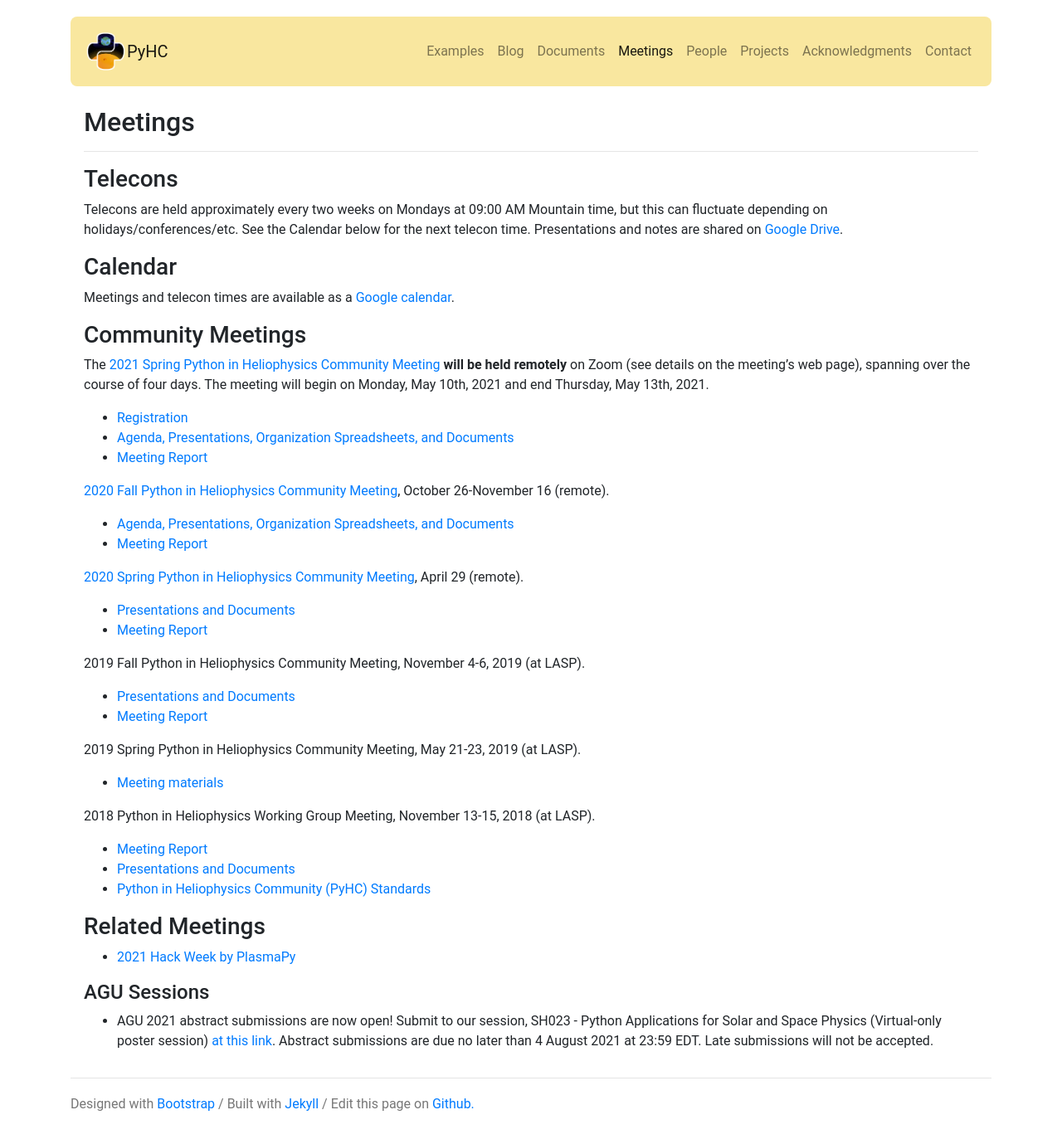
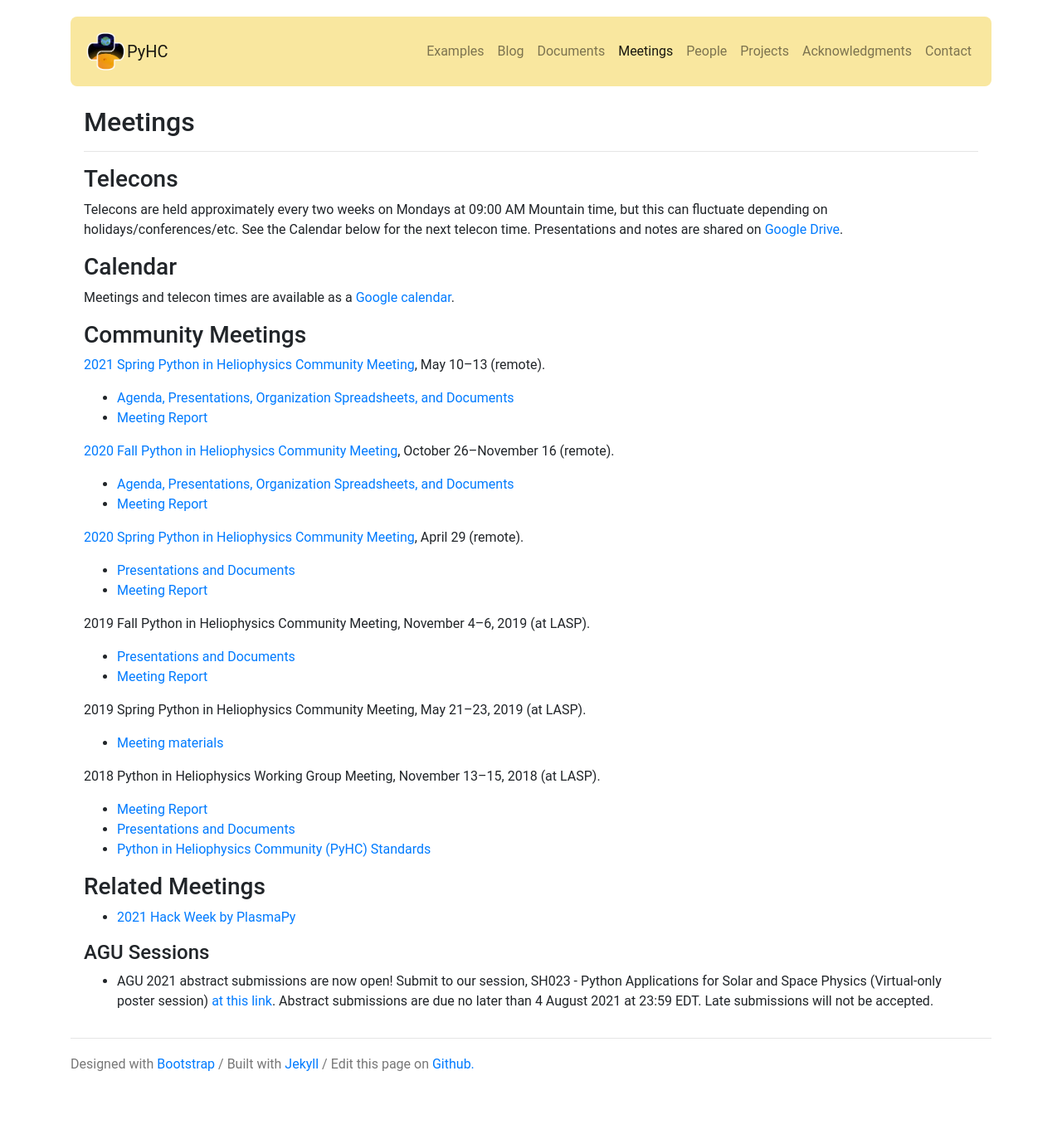
Before and after one commit to heliophysicsPy/heliophysicsPy.github.io, a Jekyll site: the page built from _pages/meetings.md, in a window 1280 px wide. Shown: the whole page at 83% size. Built offline with Jekyll 4.4.1, drawn with Linux system fonts in a browser that asks for light colours; nearby versions of some CDN libraries; after the commit the page ends 1331 px from its top, so only the background shows below that.

Commit message:
Update Spring 2021 Meeting entry

```diff
--- a/_pages/meetings.md
+++ b/_pages/meetings.md
@@ -14,14 +14,13 @@ Meetings and telecon times are available as a [Google calendar](https://calendar
 
 ### Community Meetings
 
-The [2021 Spring Python in Heliophysics Community Meeting]({% link
-_pages/meetings/spring2021.md %}) **will be held remotely** on Zoom (see details on the meeting's web page), spanning over the course of four days. The meeting will begin on Monday, May 10th, 2021 and end Thursday, May 13th, 2021.
-* [Registration](https://docs.google.com/forms/d/1tk9uQTm9TzwNV8jle3QCg8IZkhZsQjLKMQDN-02a4IY/edit?usp=sharing)
+[2021 Spring Python in Heliophysics Community Meeting]({% link
+_pages/meetings/spring2021.md %}), May 10–13 (remote).
 * [Agenda, Presentations, Organization Spreadsheets, and Documents](https://drive.google.com/drive/u/0/folders/1HcIQRnVmEXiTgNVx7cVL5mMySxVbUFYc)
 * [Meeting Report](https://docs.google.com/document/d/1G6Gr569NQ_j5FrW3fQkN-QtKazNznsDfHg39SOvnqSc/edit?usp=sharing)
 
 [2020 Fall Python in Heliophysics Community Meeting]({% link
-_pages/meetings/fall2020.md %}), October 26-November 16 (remote).
+_pages/meetings/fall2020.md %}), October 26–November 16 (remote).
 * [Agenda, Presentations, Organization Spreadsheets, and Documents](https://drive.google.com/drive/u/0/folders/1T3CGRwXAst8jd7I6xFiKxyCgluGGpg0A)
 * [Meeting Report](https://docs.google.com/document/d/1roGSs_DKtXP5uLyPEHZrtA6taHW9zcMp0L54JKpg1p0/edit#heading=h.mpebd2k6hb5s)
 
@@ -30,14 +29,14 @@ _pages/meetings/april2020.md %}), April 29 (remote).
 * [Presentations and Documents](https://drive.google.com/drive/u/0/folders/1vONfB6hf0y-VVOPj1748R3U9agFyq0iV)
 * [Meeting Report](https://docs.google.com/document/d/1FqR3u4nP4HtH6baIYyzehMeDDo6Qp5ivKtduPmHETFY/edit)
 
-2019 Fall Python in Heliophysics Community Meeting, November 4-6, 2019 (at LASP).
+2019 Fall Python in Heliophysics Community Meeting, November 4–6, 2019 (at LASP).
 * [Presentations and Documents](https://drive.google.com/drive/u/0/folders/1lSM0DwLuKli1Rv9eKYe0vBVB_V8_9wKB)
 * [Meeting Report](https://docs.google.com/document/d/187QNQuN_OWmM9jS9lZGjSQpUIIiCaCDtBHiw4DAqSmY/edit#heading=h.wk29adekc64s)
 
-2019 Spring Python in Heliophysics Community Meeting, May 21-23, 2019 (at LASP).
+2019 Spring Python in Heliophysics Community Meeting, May 21–23, 2019 (at LASP).
 * [Meeting materials](https://drive.google.com/drive/u/0/folders/171Ba3Mq3MIaEXoc9X91gZhaXHVjoJde2)
 
-2018 Python in Heliophysics Working Group Meeting, November 13-15, 2018 (at LASP).
+2018 Python in Heliophysics Working Group Meeting, November 13–15, 2018 (at LASP).
 * [Meeting Report](https://docs.google.com/document/d/1ejP0kaibf6DRxjYJNmPrF1t3Nl21r0pC1FuDhu0hPnM/edit?usp=sharing)
 * [Presentations and Documents](https://drive.google.com/open?id=1snib9D8PcSaPByMqrAx8_4b05RfsTh58)
 * [Python in Heliophysics Community (PyHC) Standards](https://github.com/heliophysicsPy/standards/blob/main/standards.md)
```
